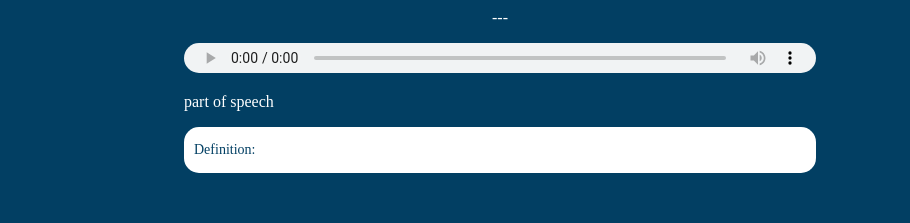
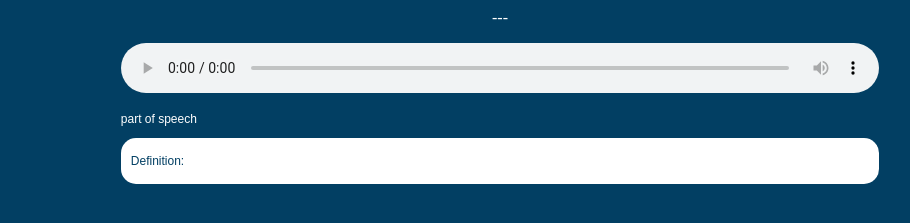
Before and after one commit to chrisedeson/chrisflex-dictionary, a plain HTML site: page index.html in a window 1280 px wide. Shown: the part 249-472 px from the top of the page, without its empty margins (140-1050 px from the left). Drawn offline with Linux system fonts and the light colour scheme; a web font is replaced by a local one.

Commit message:
some little adjustments

```diff
--- a/dictionary.css
+++ b/dictionary.css
@@ -89,18 +89,21 @@ img {
 }
 
 audio {
-    width: 50%;
-    height: 30px;
+    width: 60%;
+    height: 50px;
 }
 
 .bottom {
     /* text-align: center; */
-    width: 50%;
+    width: 60%;
     margin: 0 auto;
 }
 .bottom p {
     color: white;
     text-align: left;
+    margin-top: 15px;
+    font-family: sans-serif;
+    font-size: 12px;
 }
 
 .definition {
```
